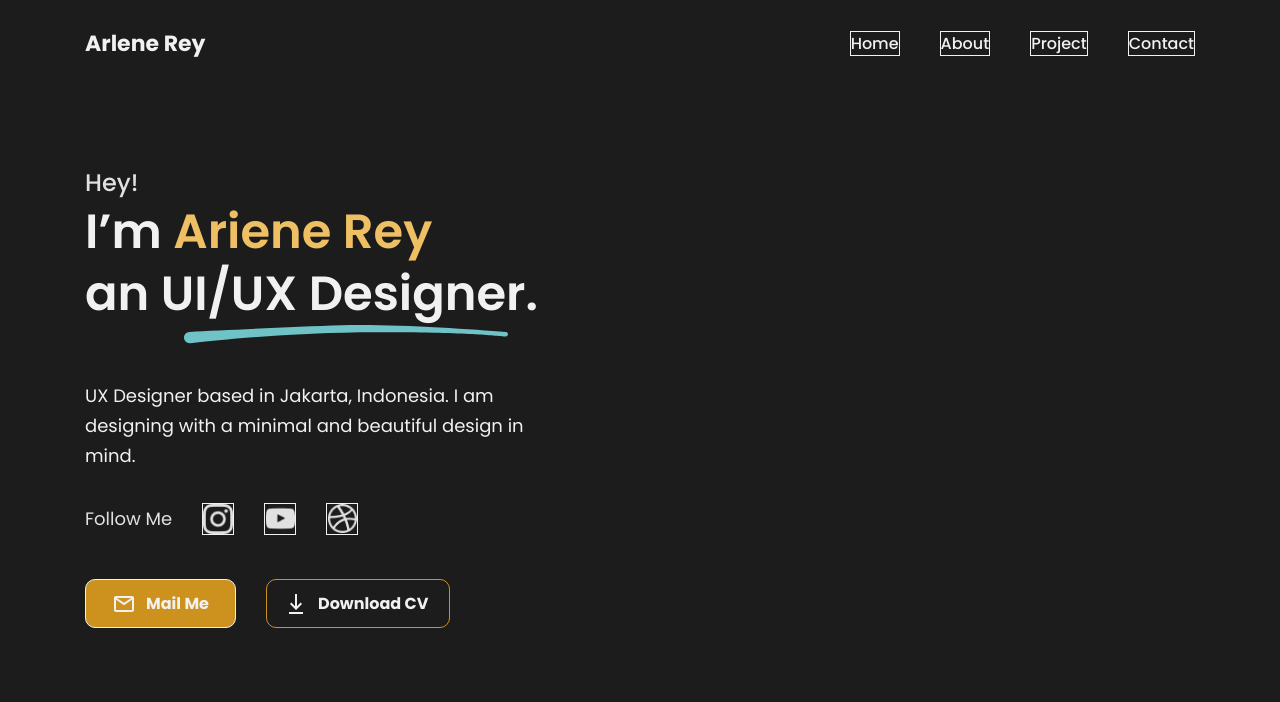
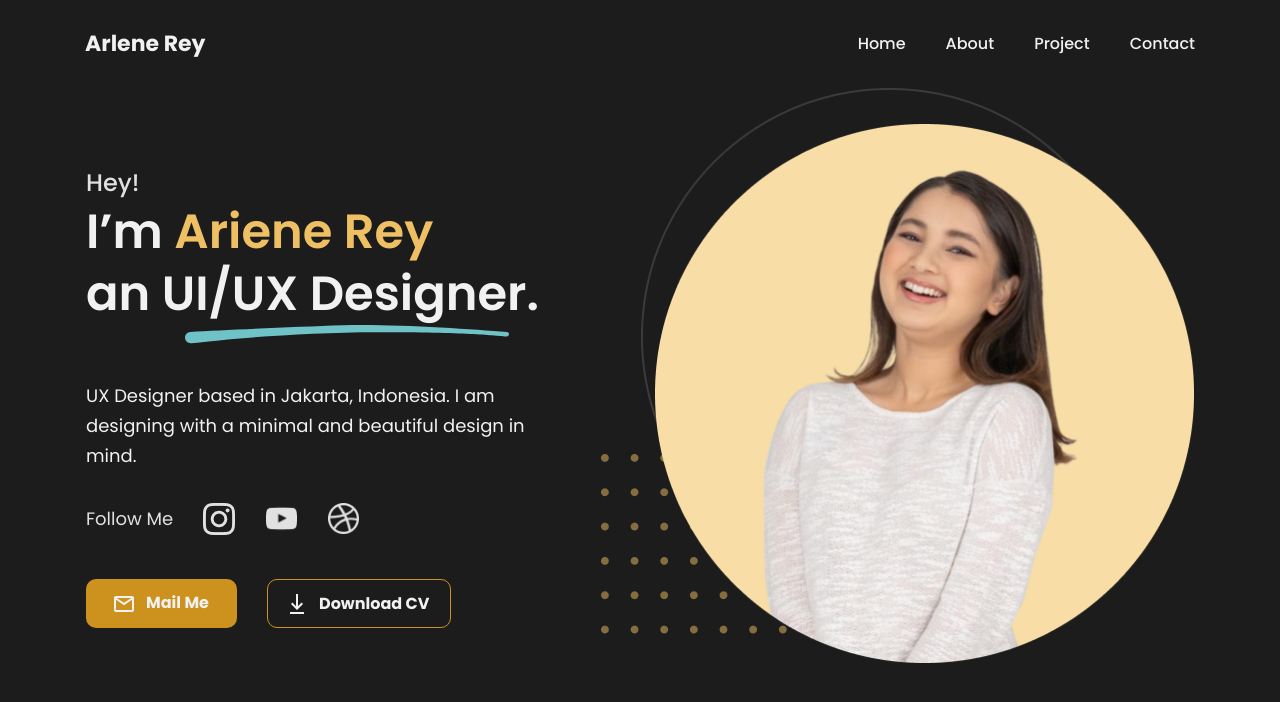
Before and after one commit to ehitajate-ivanov/portfolio, a plain HTML site: page index.html in a window 1280 px wide. Drawn offline with Linux system fonts and the light colour scheme.

Commit message:
add hero.img

```diff
--- a/css/base.css
+++ b/css/base.css
@@ -10,10 +10,10 @@
     --color-dark: #2f2f2f;
     --color-white: #fff;
     --link-hover: #eebf63;
-    --bg-yellow: #CD921E;
+    --color-yellow: #CD921E;
 
     --bg-dark: #1c1c1c;
-
+    --bg-yellow: #CD921E;
 
 }
 
--- a/css/header.css
+++ b/css/header.css
@@ -4,10 +4,12 @@
 
 .header-fixed {
     position: fixed;
+    z-index: 3;
     top: 0;
     left: 0;
     right: 0;
     padding: 33px 0;
+    background: var(--bg-dark);
 }
 
 .header-logo {
--- a/css/hero.css
+++ b/css/hero.css
@@ -1,5 +1,8 @@
 .hero-wrapper {
     display: flex;
+    flex-wrap: wrap;
+    justify-content: center;
+    gap: 40px;
 }
 
 .hero-subtitle {
@@ -91,10 +94,34 @@
     padding: 16px 0 15px 51px;
     font-weight: 700;
     background: url(../img/download.svg) no-repeat left 22px center;
-    border-color: var(--bg-yellow);
+    border: 1px solid var(--color-yellow);
     border-radius: 10px;
 }
 
-a {
-    border: 1px solid ;
+.hero-img {
+    max-width: 593px;
+    width: 100%;
+    position: relative;
+    display: flex;
+    justify-content: flex-end;
+    align-items: flex-end;
+
 }
+
+.hero-img::before {
+    content: "";
+    width: 245px;
+    height: 197px;
+    background: url(../img/bg-bubbles.png) no-repeat center ;
+    display: block;
+    position: absolute;
+    z-index: 1;
+    left: 0;
+    bottom: 20px;
+}
+
+.hero-img figure {
+    width: 553px;
+    position: relative;
+    z-index: 2;
+}
--- a/index.html
+++ b/index.html
@@ -57,7 +57,7 @@
                         </div>
                     </div>
                     <div class="hero-img">
-                        <figure><img src="" alt=""></figure>
+                        <figure><img src="img/Arlene.png" alt=""></figure>
                     </div>
                 </div>
             </div>
```
Also changed, not shown: img/Arlene.png (added), img/bg-bubbles.png (renamed from img/Bullet Points.png).
